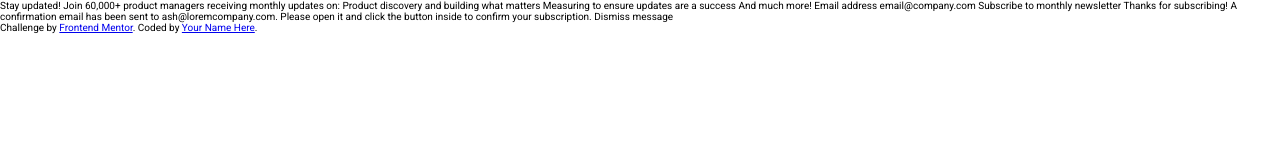
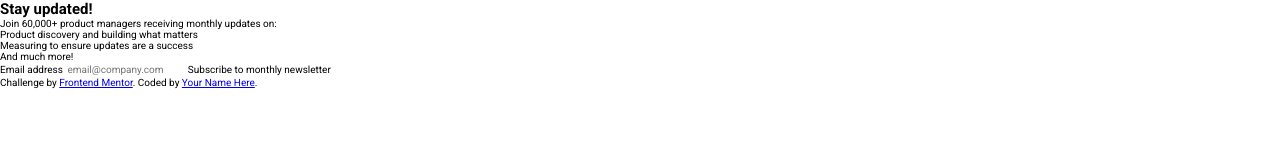
Before and after one commit to bsd-rgb/Newsletter-SignUp, a plain HTML site: page index.html in a window 1280 px wide. Drawn offline with Linux system fonts and the light colour scheme.

Commit message:
[x] Updated html layout structure and classes

```diff
--- a/index.html
+++ b/index.html
@@ -33,28 +33,45 @@
     <script defer src="./script.js"></script>
   </head>
   <body>
+    <main>
+      <article class="section__cta">
+        <h1 class="cta__header">Stay updated!</h1>
+        <p>Join 60,000+ product managers receiving monthly updates on:</p>
+        <ul class="cta__list">
+          <li>Product discovery and building what matters</li>
+          <li>Measuring to ensure updates are a success</li>
+          <li>And much more!</li>
+        </ul>
+
         <!-- Sign-up form start -->
-
-    Stay updated! Join 60,000+ product managers receiving monthly updates on:
-    Product discovery and building what matters Measuring to ensure updates are
-    a success And much more! Email address email@company.com Subscribe to
-    monthly newsletter
+        <form class="form__cta">
+          <label for="email">Email address</label>
+          <input
+            id="email"
+            name="email"
+            type="email"
+            placeholder="email@company.com"
+          />
+          <button class="btn form__btn">Subscribe to monthly newsletter</button>
+        </form>
 
         <!-- Sign-up form end -->
 
         <!-- Success message start -->
-
+        <section class="success-message hidden">
           Thanks for subscribing! A confirmation email has been sent to
-    ash@loremcompany.com. Please open it and click the button inside to confirm
-    your subscription. Dismiss message
+          ash@loremcompany.com. Please open it and click the button inside to
+          confirm your subscription. Dismiss message
+        </section>
 
         <!-- Success message end -->
-
-    <div class="attribution">
+      </article>
+    </main>
+  </body>
+  <footer class="attribution">
     Challenge by
     <a href="https://www.frontendmentor.io?ref=challenge" target="_blank"
       >Frontend Mentor</a
     >. Coded by <a href="#">Your Name Here</a>.
-    </div>
-  </body>
+  </footer>
 </html>
--- a/style.css
+++ b/style.css
@@ -58,6 +58,7 @@ ol {
   list-style: none;
 }
 
+/* General Styles */
 html {
   font-size: 62.5%;
 }
@@ -65,3 +66,7 @@ html {
 body {
   font-family: "Roboto", sans-serif;
 }
+
+.hidden {
+  display: none;
+}
```
Lines whose indentation alone changed are shown as unchanged.
